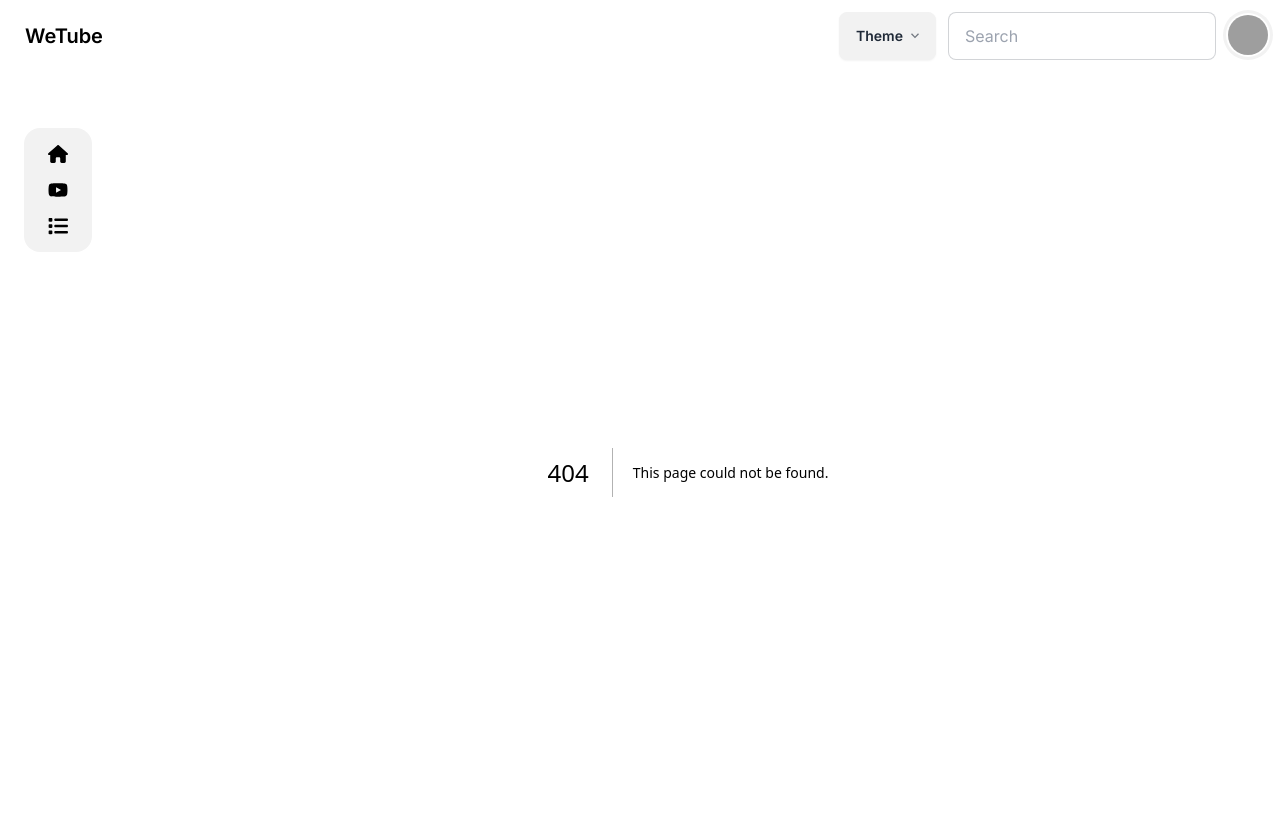
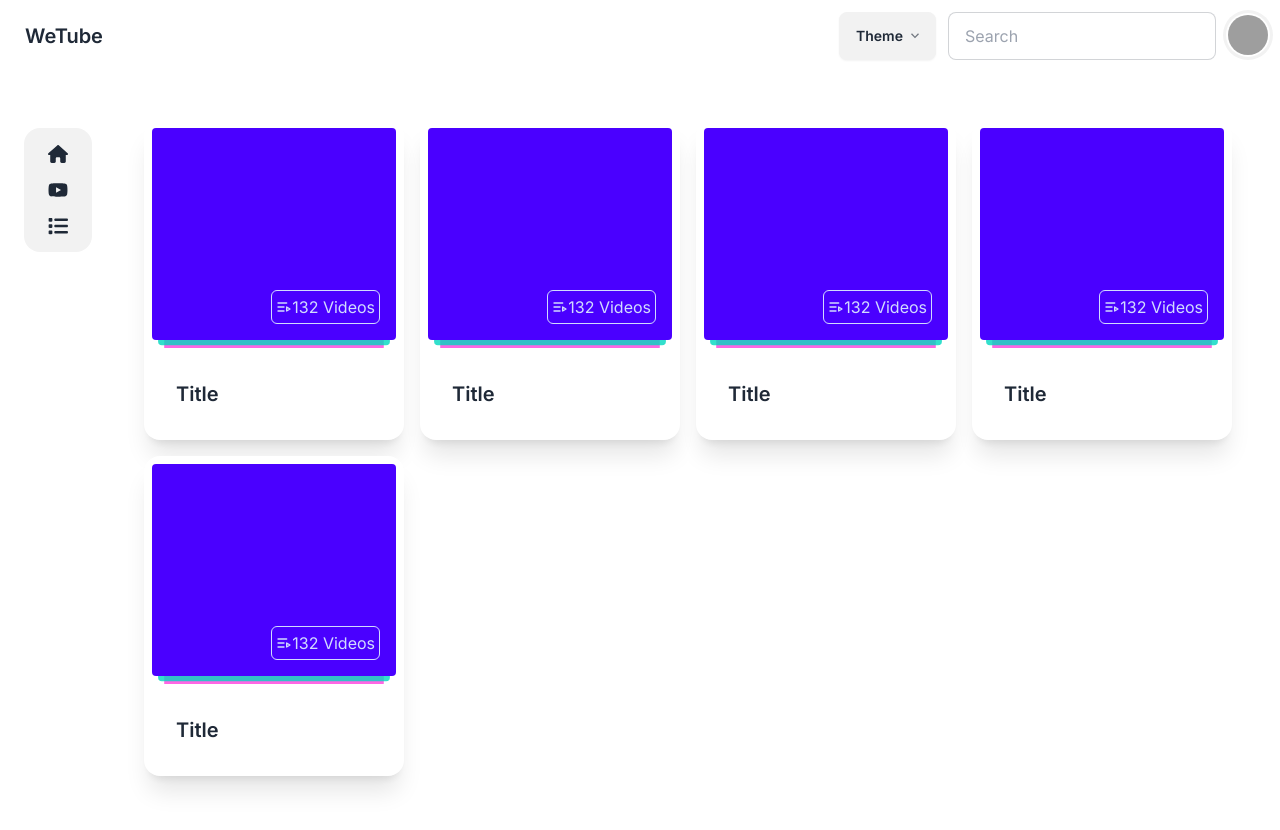
Before and after one commit to rumert/wetube, a Next.js app: page /lists in a window 1280 px wide. Before the commit this address had no page. Shown: the top 830 px of the page. Built offline with nearby package versions, Linux system fonts and the light colour scheme; grey boxes are pictures that could not be loaded.

Commit message:
lists page done

```diff
--- /dev/null
+++ b/app/lists/page.tsx
@@ -0,0 +1,56 @@
+import React from 'react'
+import { LuListVideo } from "react-icons/lu";
+
+export default function page() {
+    const lists = [
+        {
+            title: 'Title',
+            videoCount: 132,
+        },
+        {
+            title: 'Title',
+            videoCount: 132,
+        },
+        {
+            title: 'Title',
+            videoCount: 132,
+        },
+        {
+            title: 'Title',
+            videoCount: 132,
+        },
+        {
+            title: 'Title',
+            videoCount: 132,
+        },
+    ]
+  return (
+    <div className='pt-12 pb-40'>
+        <div className='px-12 grid grid-cols-1 md:grid-cols-2 lg:grid-cols-3 xl:grid-cols-4 gap-4'>
+            {lists.map((list, index) => {
+                return(
+                <div key={index} className="card bg-base-100 shadow-xl h-80">
+                  <figure className='w-full h-full p-2'>
+                    <div className="stack w-full h-full z-0">
+                      <div className="grid h-full rounded bg-primary text-primary-content place-content-end p-4">
+                        <div className='p-1 rounded-md border border-primary-content flex justify-center items-center'>
+                            <LuListVideo />
+                            {list.videoCount} Videos
+                        </div>
+                      </div>
+                      <div className="grid h-full rounded bg-accent text-accent-content place-content-center"></div>
+                      <div className="grid h-full rounded bg-secondary text-secondary-content place-content-center"></div>
+                    </div>
+                  </figure>
+                  <div className="card-body flex">
+                    <h2 className="card-title">
+                      {list.title}
+                    </h2>
+                  </div>
+                </div>
+                )
+            })}
+        </div>
+      </div>
+  )
+}
```
